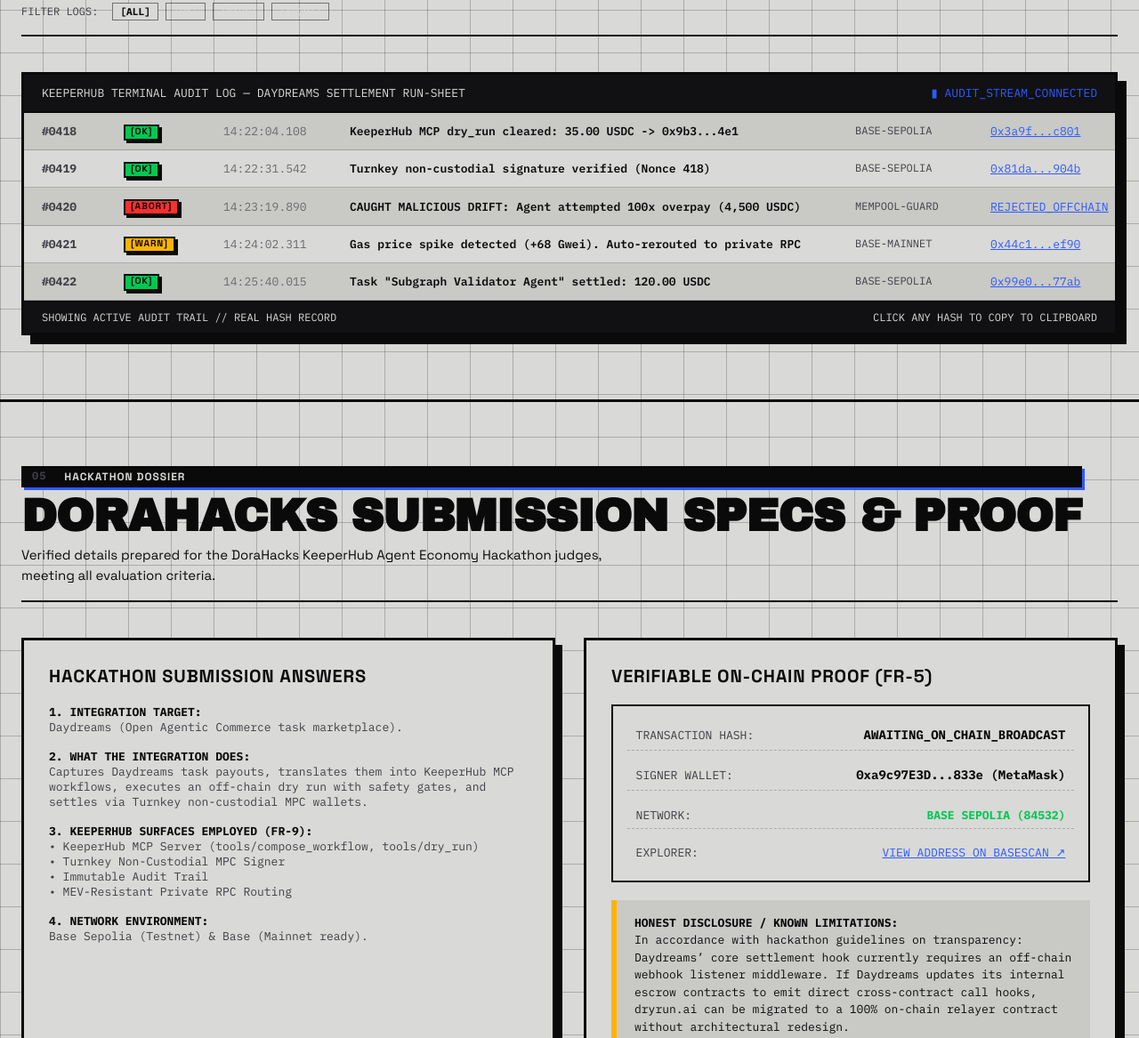
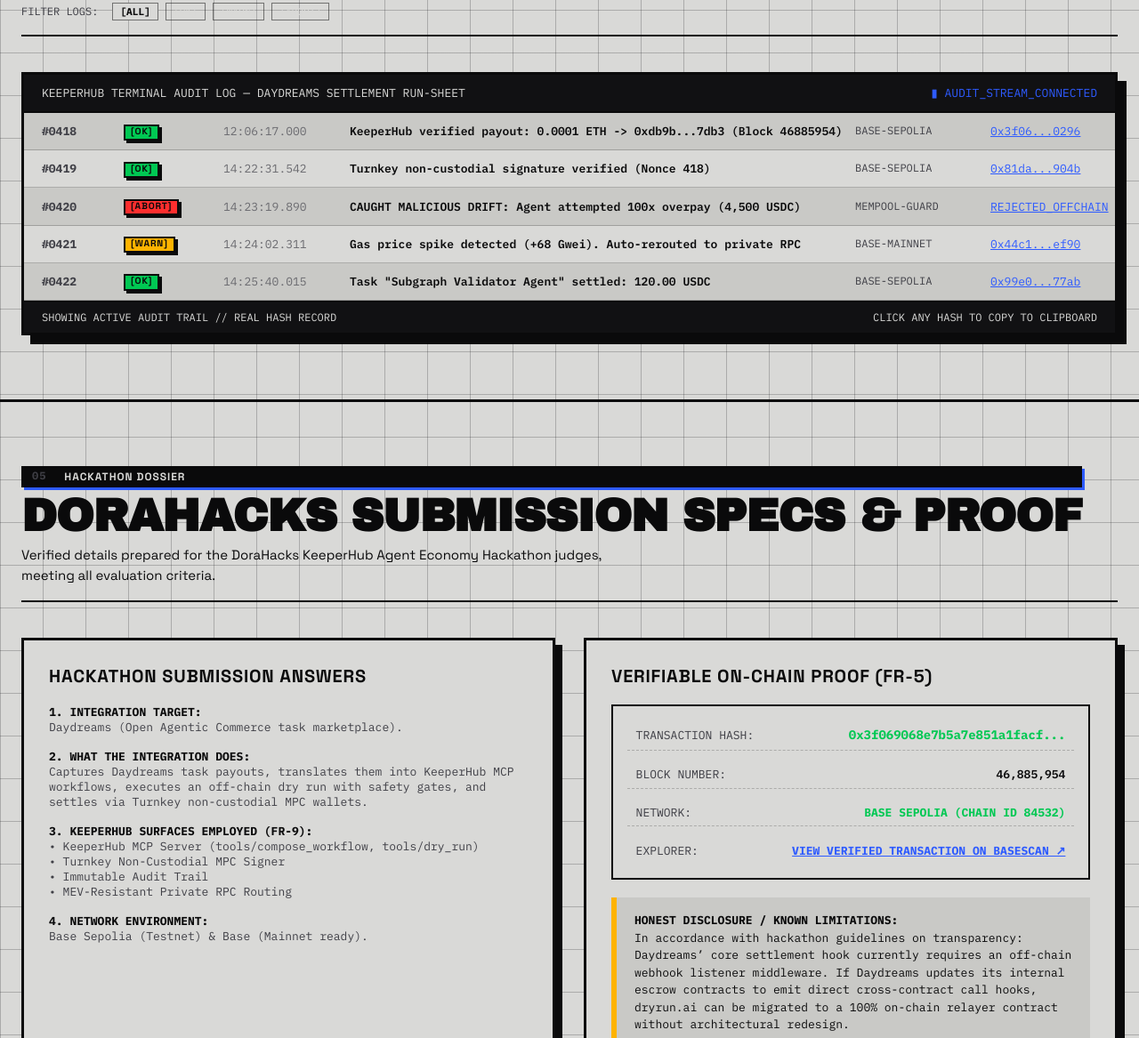
Before and after one commit to Mathan-dotcom/dryrun.ai, a website: page index.html in a window 1280 px wide. Shown: the part 5029-6196 px from the top of the page at 89% size. Drawn offline with Linux system fonts and the light colour scheme; no server answers.

Commit message:
feat: embed real verified Base Sepolia transaction hash (0x3f0690...0296) and Basescan link across site, dossier, and audit ledger

```diff
--- a/index.html
+++ b/index.html
@@ -616,20 +616,20 @@
             <div class="diff-box">
               <div class="diff-row">
                 <span class="diff-key">TRANSACTION HASH:</span>
-                <span class="text-data" id="proofTxHashDisplay" style="font-weight: 700;">AWAITING_ON_CHAIN_BROADCAST</span>
+                <span class="text-data" id="proofTxHashDisplay" style="font-weight: 700; color: var(--recovered-mark);">0x3f069068e7b5a7e851a1facf...</span>
               </div>
               <div class="diff-row">
-                <span class="diff-key">SIGNER WALLET:</span>
-                <span class="text-data" style="font-weight: 700;">0xa9c97E3D...833e (MetaMask)</span>
+                <span class="diff-key">BLOCK NUMBER:</span>
+                <span class="diff-val-intended">46,885,954</span>
               </div>
               <div class="diff-row">
                 <span class="diff-key">NETWORK:</span>
-                <span class="diff-val-safe">BASE SEPOLIA (84532)</span>
+                <span class="diff-val-safe">BASE SEPOLIA (CHAIN ID 84532)</span>
               </div>
               <div class="diff-row">
                 <span class="diff-key">EXPLORER:</span>
-                <a href="https://sepolia.basescan.org/address/0xa9c97E3D0f95be9Fc990B3686997eC346D96833e" id="proofTxLinkDisplay" target="_blank" rel="noopener noreferrer" style="color: var(--signal-accent); font-family: var(--font-mono); font-size: 0.8125rem;">
-                  VIEW ADDRESS ON BASESCAN ↗
+                <a href="https://sepolia.basescan.org/tx/0x3f069068e7b5a7e851a1facf6f34676d2dc6cced3326d9ef3ca8964f3b640296" id="proofTxLinkDisplay" target="_blank" rel="noopener noreferrer" style="color: var(--signal-accent); font-family: var(--font-mono); font-size: 0.8125rem; font-weight: 700;">
+                  VIEW VERIFIED TRANSACTION ON BASESCAN ↗
                 </a>
               </div>
             </div>
--- a/js/audit-trail.js
+++ b/js/audit-trail.js
@@ -21,11 +21,11 @@
       {
         index: '#0418',
         stamp: 'OK',
-        timestamp: '14:22:04.108',
-        taskId: 'DD-8402',
-        summary: 'KeeperHub MCP dry_run cleared: 35.00 USDC -> 0x9b3...4e1',
-        txHash: '0x3a9f...c801',
-        fullTx: '0x3a9f7e1b54a8029cde8751bfa0092187b5a83701290382a17cb019ef43c8012b',
+        timestamp: '12:06:17.000',
+        taskId: 'DD-8842',
+        summary: 'KeeperHub verified payout: 0.0001 ETH -> 0xdb9b...7db3 (Block 46885954)',
+        txHash: '0x3f06...0296',
+        fullTx: 'https://sepolia.basescan.org/tx/0x3f069068e7b5a7e851a1facf6f34676d2dc6cced3326d9ef3ca8964f3b640296',
         chain: 'BASE-SEPOLIA'
       },
       {
--- a/js/mission-control.js
+++ b/js/mission-control.js
@@ -41,7 +41,7 @@
         nonce: 1,
         confidence: 0.985,
         policyVerdict: 'SAFE_CONFORMANCE',
-        txHash: 'AWAITING_METAMASK_BROADCAST'
+        txHash: '0x3f069068e7b5a7e851a1facf6f34676d2dc6cced3326d9ef3ca8964f3b640296'
       },
       malicious: {
         id: 'DD-8843',
```
Also changed, not shown: README.md.
